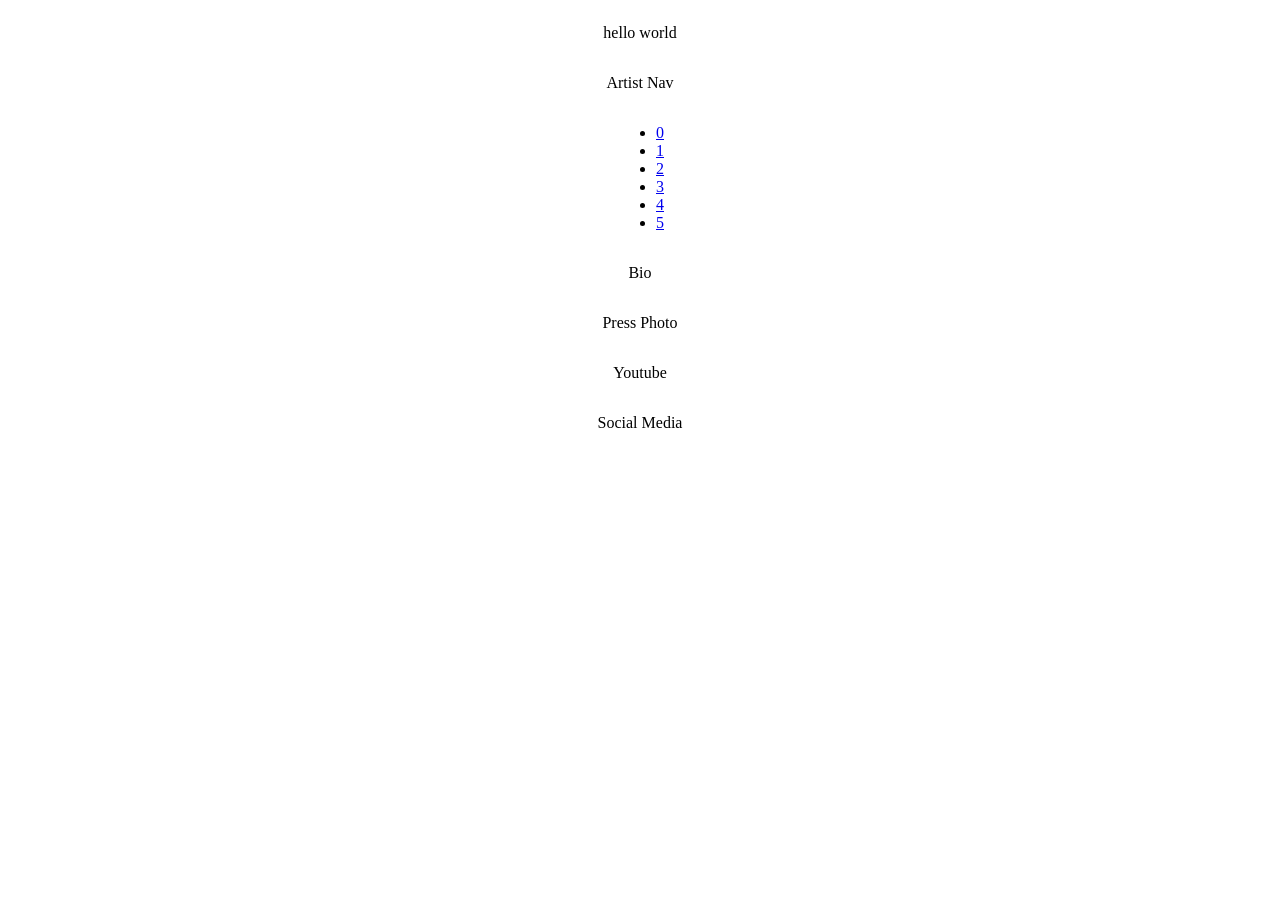
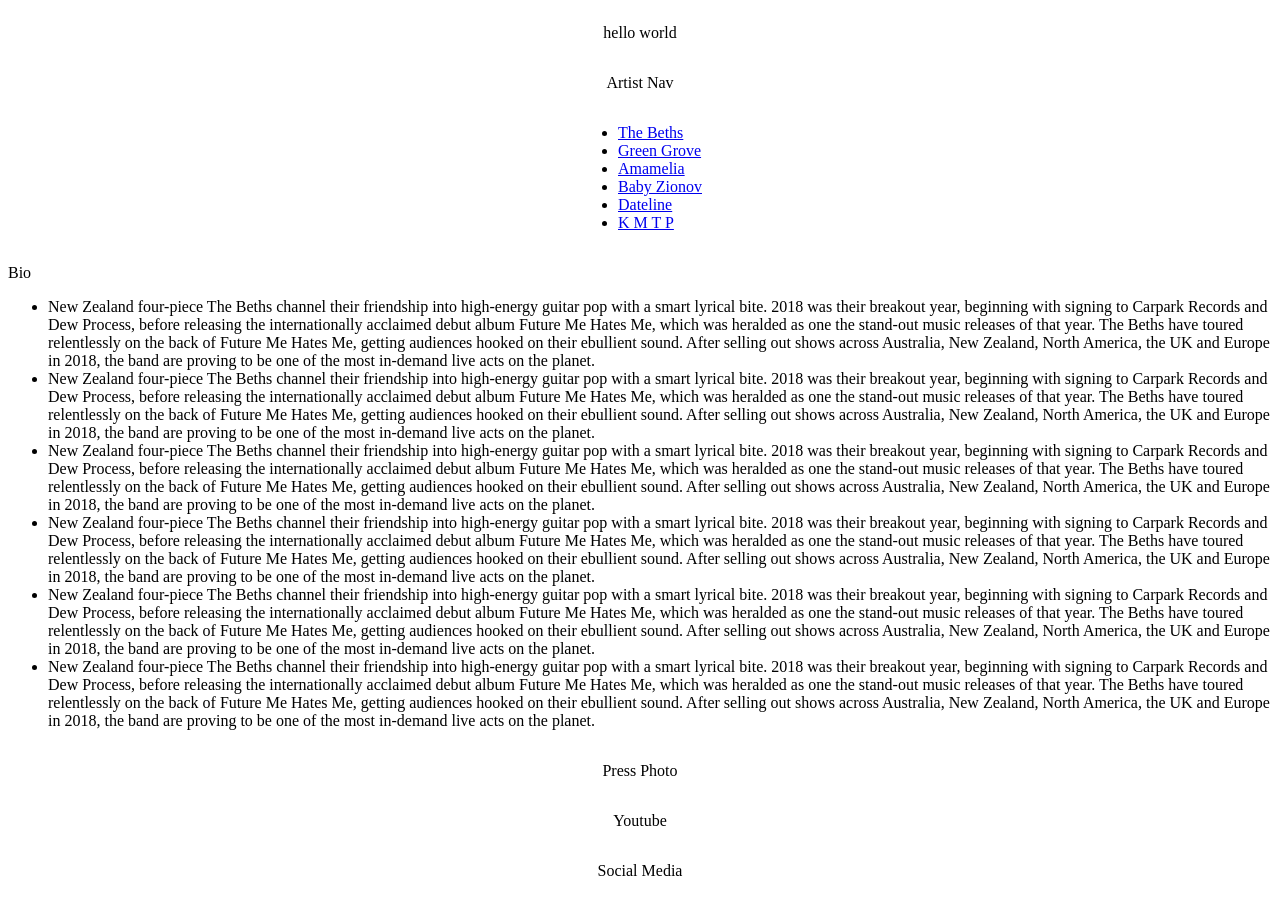
Before and after one commit to zac-arnold/TheOthersWay2020, a Gatsby site: page /lineup in a window 1280 px wide. Before the commit the page ends 816 px from the top, so only its background shows below. Built offline with nearby package versions, Linux system fonts and the light colour scheme; Gatsby itself is replaced by a stand-in of ours.

Commit message:
debug routing before trying blog suggestions

```diff
--- a/src/assets/data/lineupdata.json
+++ b/src/assets/data/lineupdata.json
@@ -1,6 +1,7 @@
 {
   "artists":[
     {
+    "id": 1,
     "name": "The Beths",
     "bio": "New Zealand four-piece The Beths channel their friendship into high-energy guitar pop with a smart lyrical bite. 2018 was their breakout year, beginning with signing to Carpark Records and Dew Process, before releasing the internationally acclaimed debut album Future Me Hates Me, which was heralded as one the stand-out music releases of that year. The Beths have toured relentlessly on the back of Future Me Hates Me, getting audiences hooked on their ebullient sound. After selling out shows across Australia, New Zealand, North America, the UK and Europe in 2018, the band are proving to be one of the most in-demand live acts on the planet.",
     "img": "0019363669_10.jpg",
@@ -12,6 +13,7 @@
     "bandcamp": "https://thebethsnz.bandcamp.com/music"
     },
     {
+    "id": 2,
     "name": "Green Grove",
     "bio": "New Zealand four-piece The Beths channel their friendship into high-energy guitar pop with a smart lyrical bite. 2018 was their breakout year, beginning with signing to Carpark Records and Dew Process, before releasing the internationally acclaimed debut album Future Me Hates Me, which was heralded as one the stand-out music releases of that year. The Beths have toured relentlessly on the back of Future Me Hates Me, getting audiences hooked on their ebullient sound. After selling out shows across Australia, New Zealand, North America, the UK and Europe in 2018, the band are proving to be one of the most in-demand live acts on the planet.",
     "img": "0019363669_10.jpg",
@@ -23,6 +25,7 @@
     "bandcamp": "https://thebethsnz.bandcamp.com/music"
     },
     {
+    "id": 3,
     "name": "Amamelia",
     "bio": "New Zealand four-piece The Beths channel their friendship into high-energy guitar pop with a smart lyrical bite. 2018 was their breakout year, beginning with signing to Carpark Records and Dew Process, before releasing the internationally acclaimed debut album Future Me Hates Me, which was heralded as one the stand-out music releases of that year. The Beths have toured relentlessly on the back of Future Me Hates Me, getting audiences hooked on their ebullient sound. After selling out shows across Australia, New Zealand, North America, the UK and Europe in 2018, the band are proving to be one of the most in-demand live acts on the planet.",
     "img": "0019363669_10.jpg",
@@ -34,6 +37,7 @@
     "bandcamp": "https://thebethsnz.bandcamp.com/music"
     },
     {
+    "id": 4,
     "name": "Baby Zionov",
     "bio": "New Zealand four-piece The Beths channel their friendship into high-energy guitar pop with a smart lyrical bite. 2018 was their breakout year, beginning with signing to Carpark Records and Dew Process, before releasing the internationally acclaimed debut album Future Me Hates Me, which was heralded as one the stand-out music releases of that year. The Beths have toured relentlessly on the back of Future Me Hates Me, getting audiences hooked on their ebullient sound. After selling out shows across Australia, New Zealand, North America, the UK and Europe in 2018, the band are proving to be one of the most in-demand live acts on the planet.",
     "img": "0019363669_10.jpg",
@@ -45,6 +49,7 @@
     "bandcamp": "https://thebethsnz.bandcamp.com/music"
     },
     {
+    "id": 5,
     "name": "Dateline",
     "bio": "New Zealand four-piece The Beths channel their friendship into high-energy guitar pop with a smart lyrical bite. 2018 was their breakout year, beginning with signing to Carpark Records and Dew Process, before releasing the internationally acclaimed debut album Future Me Hates Me, which was heralded as one the stand-out music releases of that year. The Beths have toured relentlessly on the back of Future Me Hates Me, getting audiences hooked on their ebullient sound. After selling out shows across Australia, New Zealand, North America, the UK and Europe in 2018, the band are proving to be one of the most in-demand live acts on the planet.",
     "img": "0019363669_10.jpg",
@@ -56,6 +61,7 @@
     "bandcamp": "https://thebethsnz.bandcamp.com/music"
     },
     {
+    "id": 6,
     "name": "K M T P",
     "bio": "New Zealand four-piece The Beths channel their friendship into high-energy guitar pop with a smart lyrical bite. 2018 was their breakout year, beginning with signing to Carpark Records and Dew Process, before releasing the internationally acclaimed debut album Future Me Hates Me, which was heralded as one the stand-out music releases of that year. The Beths have toured relentlessly on the back of Future Me Hates Me, getting audiences hooked on their ebullient sound. After selling out shows across Australia, New Zealand, North America, the UK and Europe in 2018, the band are proving to be one of the most in-demand live acts on the planet.",
     "img": "0019363669_10.jpg",
--- a/src/components/ArtistNav.jsx
+++ b/src/components/ArtistNav.jsx
@@ -6,14 +6,14 @@ import lineupdata from '../assets/data/lineupdata.json'
 
 export default function ArtistNav () {
 
-const artistKeys = Object.keys(lineupdata.artists)
+// console.log('lineupdata', lineupdata.artists[2].name)
 
   return (
     <>
       <p>Artist Nav</p>
       <ul>
-        {artistKeys.map(key => (
-        <li key={key}><Link to={`/lineup/${key}`}>{key}</Link></li>
+        {lineupdata.artists.map(key => (
+        <li key={key.id}><Link to={`/lineup/${key.name}`}>{key.name}</Link></li>
         ))}
       </ul>
     </>
--- a/src/components/Bio.jsx
+++ b/src/components/Bio.jsx
@@ -1,10 +1,28 @@
-import React from 'react'
+import React, { Component } from 'react'
 import lineupdata from '../assets/data/lineupdata.json'
 
-export default function Bio () {
 
-  return (
+export class Bio extends Component {
+state = {
 
-  <p>Bio</p>
-  )
 }
+
+
+
+  render() {
+
+
+    return (
+      <div>
+        <p>Bio</p>
+        <ul>
+          {lineupdata.artists.map(key => (
+          <li key={key.id}>{key.bio}</li>
+          ))}
+        </ul>
+      </div>
+    )
+  }
+}
+
+export default Bio
--- a/src/pages/lineup.jsx
+++ b/src/pages/lineup.jsx
@@ -8,7 +8,6 @@ import Youtube from '../components/Youtube'
 import SocialMedia from '../components/SocialMedia'
 
 export default function lineup () {
-  console.log(lineupdata)
   return (
 
   <div id='app'>
```
